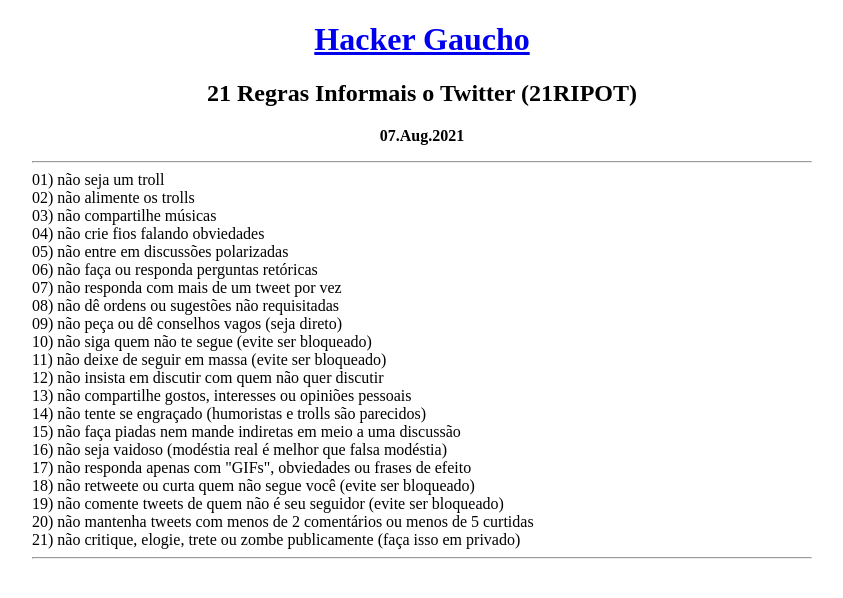
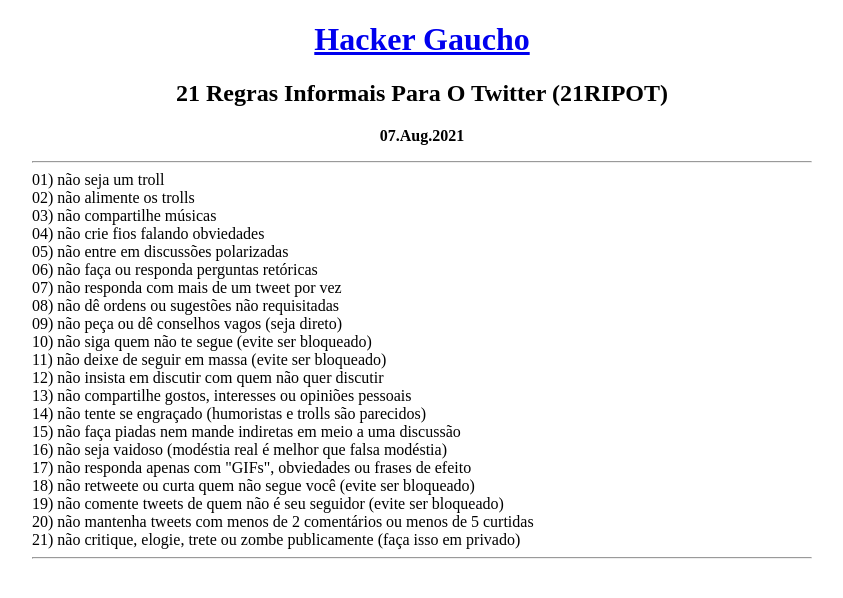
Before and after one commit to andercoutos/andercoutos.github.io, a plain HTML site: page 21_regras_informais_o_twitter_(21ripot)/10.html in a window 1280 px wide. Shown: the whole page, without its empty margins (218-1061 px from the left). Drawn offline with Linux system fonts and the light colour scheme.

Commit message:
Regras Informais Para O Twitter

```diff
--- a/21_regras_informais_o_twitter_(21ripot)/10.html
+++ b/21_regras_informais_o_twitter_(21ripot)/10.html
@@ -2,17 +2,17 @@
 <html lang="pt-br" dir="ltr">
 <head>
     <meta charset="utf-8">
-    <title>21 Regras Informais o Twitter (21RIPOT) - Hacker Gaucho</title>
+    <title>21 Regras Informais Para O Twitter (21RIPOT) - Hacker Gaucho</title>
     <meta name="viewport" content="width=device-width; user-scalable=0" />
     <link rel="shortcut icon" href="https://hackergaucho.github.io/favicon.ico">
     <!-- facebook min200x200 https://developers.facebook.com/tools/debug/ -->
     <meta property="og:image"
     content="http://localhost/hg/https://hackergaucho.github.io/img/logo_white_avatar_200px.png" />
-    <meta property="og:title" content="21 Regras Informais o Twitter (21RIPOT)" />
+    <meta property="og:title" content="21 Regras Informais Para O Twitter (21RIPOT)" />
     <!-- <meta property="og:description" content="Hacker Gaucho" /> -->
     <meta property="og:url" content="https://hackergaucho.github.io/21_regras_informais_o_twitter_(21ripot)/10.html"/>
     <!-- twitter https://cards-dev.twitter.com/validator -->
-    <meta name="twitter:title" content="21 Regras Informais o Twitter (21RIPOT)">
+    <meta name="twitter:title" content="21 Regras Informais Para O Twitter (21RIPOT)">
     <!-- <meta name="twitter:description" content="Hacker Gaucho"> -->
     <!-- summary = ratio 1:1, 144x144 min, 4096x4096 max -->
     <!-- summary_large_image = ratio 2:1 300x157 min, 4096x4096 max -->
@@ -38,7 +38,7 @@
         <a class="imageHover"
     href="../index.html"
     title="Hacker Gaucho">
-    <h1>Hacker Gaucho</h1></a><h2>21 Regras Informais o Twitter (21RIPOT)</h2>    </center>
+    <h1>Hacker Gaucho</h1></a><h2>21 Regras Informais Para O Twitter (21RIPOT)</h2>    </center>
 </div>
     <center>
     <p>
```
